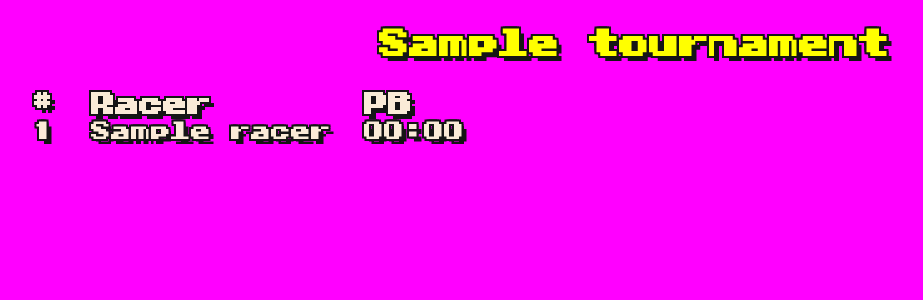
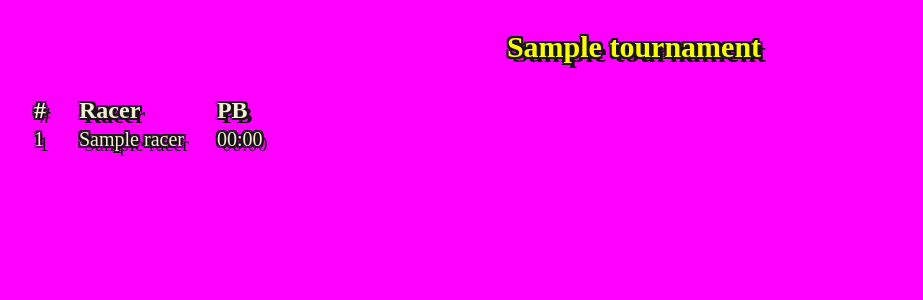
Before and after one commit to virusereturns/kotracker, a Django app: page /overview/1 in a window 1280 px wide. Shown: the top 300 px of the page, without its empty margins (6-929 px from the left). Run offline with Django 3.2, Linux system fonts and the light colour scheme; tables that the repository leaves empty hold one stand-in row (values such as "Sample post"); some web fonts are replaced.

Commit message:
added a fancy font from yels

```diff
--- a/kotracker/static/css/styles.css
+++ b/kotracker/static/css/styles.css
@@ -2,7 +2,7 @@
 
 @font-face {
   font-family: "Tecmo";
-  src: url("../fonts/GF-TecmoSet1.TTF");
+  src: url("../fonts/MANDELA_1.TTF");
 }
 body {
     background-color: #FF00FF;
```
Also changed, not shown: kotracker/static/fonts/MANDELA_.TTF (added).
